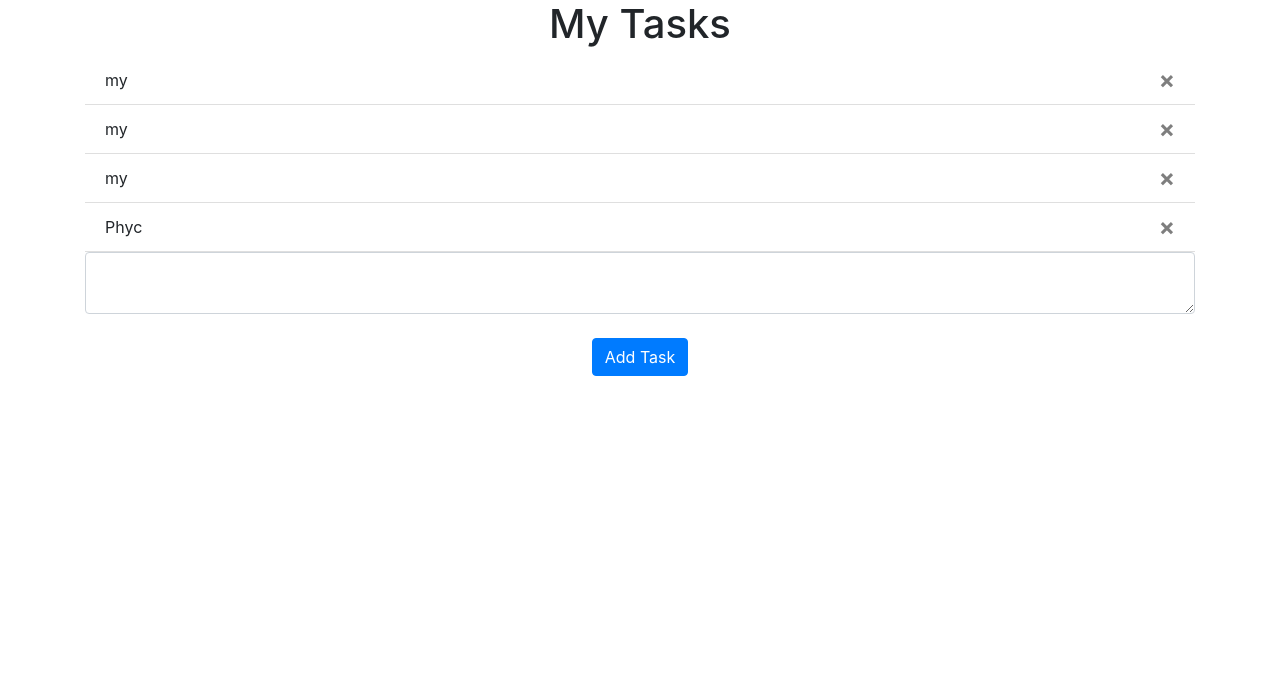
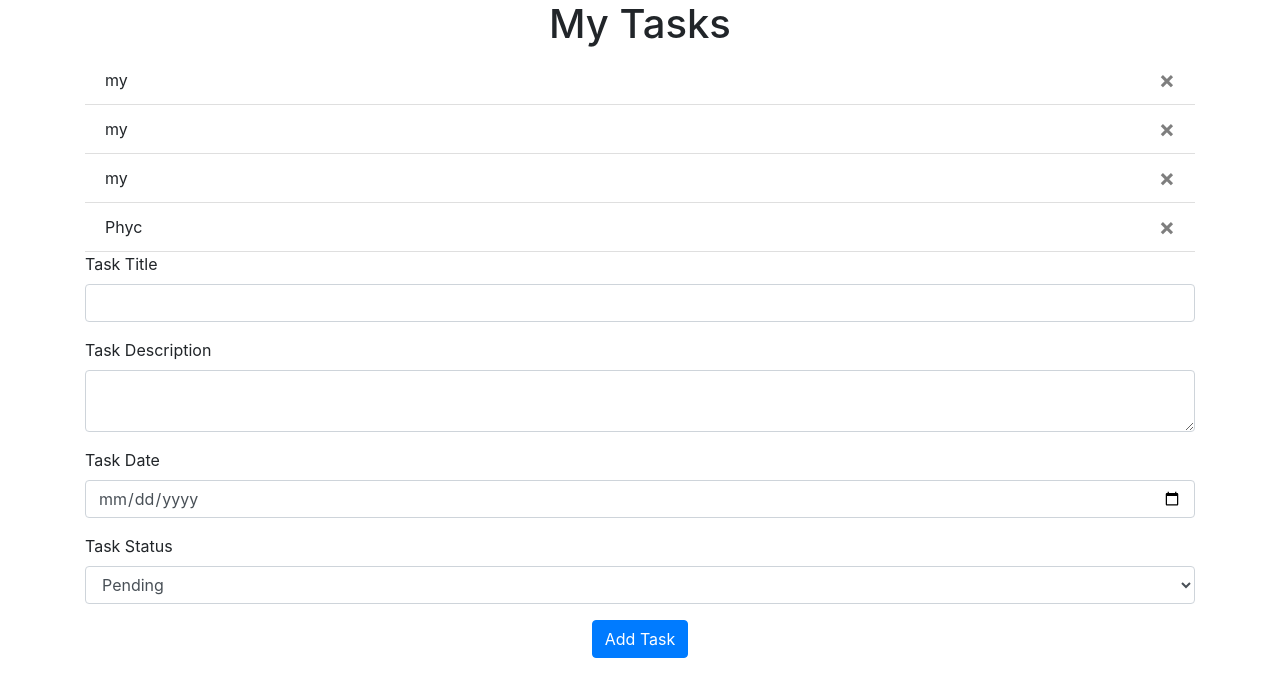
Before and after one commit to JoanWaweru/taskManagementSystem, a Flask app: page / in a window 1280 px wide. Shown: the part 56-753 px from the top of the page. Run offline with Flask 3, Linux system fonts and the light colour scheme; a user stored in the database is signed in; some libraries are stand-ins or nearby versions.

Commit message:
Task Fields added

```diff
--- a/website/templates/base.html
+++ b/website/templates/base.html
@@ -75,9 +75,18 @@
       crossorigin="anonymous"
     ></script>
 
-    <script>
-      type="text/javascript" src="{{ url_for('static', filename='index.js')}}"
-      </script
+    {% block javascript %}
+    <script type="text/javascript">
+      function deleteTask(taskId) {
+  fetch("/deleteTask", {
+    method: "POST",
+    body: JSON.stringify({ taskId: taskId }),
+  }).then((_res) => {
+    window.location.href = "/";
+  });
+  }
+</script>
+{% endblock %}
 
 
   </body>
--- a/website/templates/home.html
+++ b/website/templates/home.html
@@ -1,5 +1,6 @@
-{% extends "base.html" %} {% block title %}Task Management System{% endblock %} {% block content
-    %}
+{% extends "base.html" %}
+{% block title %}Task Management System{% endblock %}
+{% block content %}
     <h1 align="center">My Tasks</h1>
     <ul class="list-group list-group-flush" id="tasks">
         {% for task in user.tasks %}
@@ -12,8 +13,25 @@
         {% endfor %}
     </ul>
     <form method="POST">
-      <textarea name="task" id="task" class="form-control"></textarea>
-      <br />
+        <div class="form-group">
+            <label for="taskTitle">Task Title</label>
+            <input type="text" class="form-control" id="taskTitle" name="taskTitle">
+        </div>
+        <div class="form-group">
+            <label for="taskDescription">Task Description</label>
+            <textarea class="form-control" id="taskDescription" name="taskDescription"></textarea>
+        </div>
+        <div class="form-group">
+            <label for="taskDate">Task Date</label>
+            <input type="date" class="form-control" id="taskDate" name="taskDate">
+        </div>
+        <div class="form-group">
+            <label for="taskStatus">Task Status</label>
+            <select class="form-control" id="taskStatus" name="taskStatus">
+                <option value="Pending">Pending</option>
+                <option value="Completed">Completed</option>
+            </select>
+        </div>
         <div align="center">
             <button type="submit" class="btn btn-primary">Add Task</button>
         </div>
--- a/website/views.py
+++ b/website/views.py
@@ -11,7 +11,7 @@ views = Blueprint('views', __name__)
 @login_required
 def home():
     if request.method == 'POST':
-        task = request.form.get('task')#Gets the task from the HTML
+        task = request.form.get('taskTitle')#Gets the task from the HTML
 
         if len(task) < 1:
             flash('Task is too short!', category='error')
```
Also changed, not shown: instance/database.db. Lines whose indentation alone changed are shown as unchanged.
